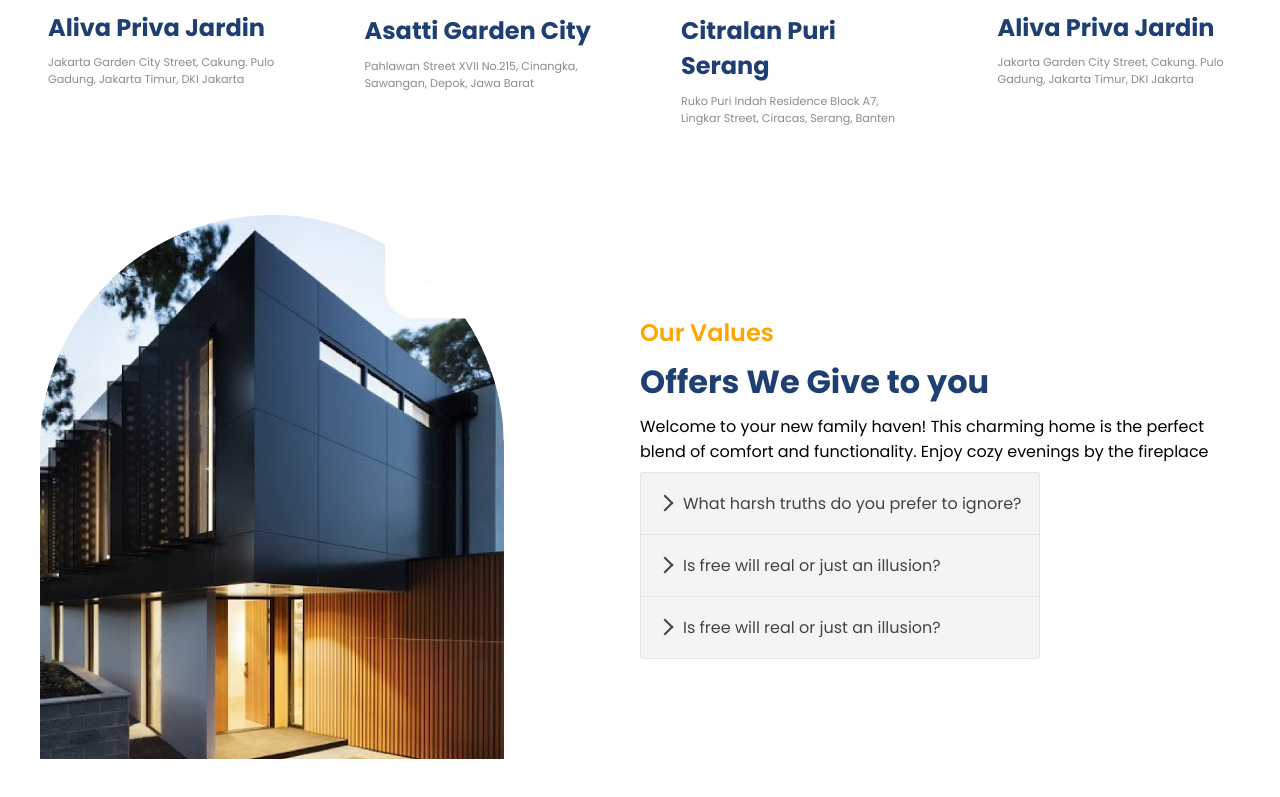
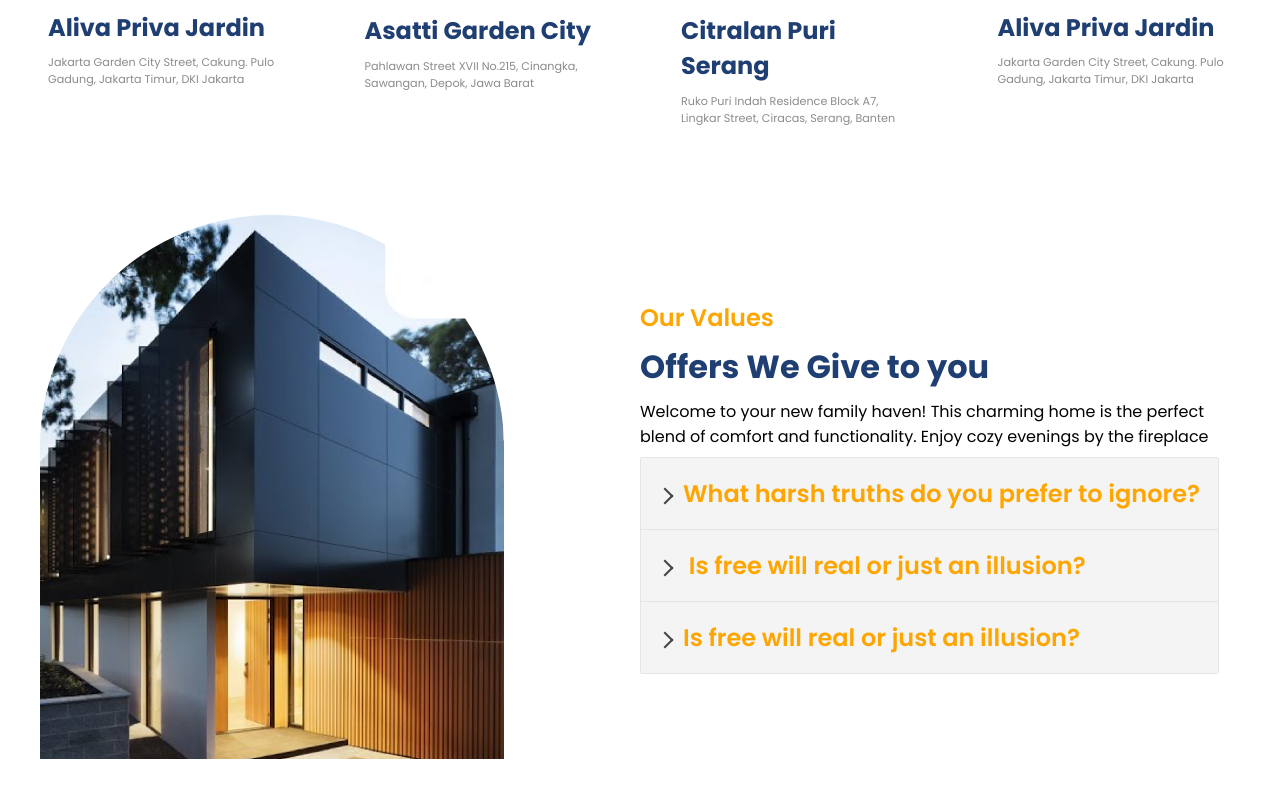
Before and after one commit to Nomiy-Nasiri/Real-State, a React (Vite) app: page / in a window 1280 px wide. Shown: the part 1297-2094 px from the top of the page. Built offline with nearby package versions, Linux system fonts and the light colour scheme.

Commit message:
styled-new-accordion

```diff
--- a/src/components/Value/value.jsx
+++ b/src/components/Value/value.jsx
@@ -31,11 +31,11 @@ const value = () => {
             <AccordionItem>
               <AccordionItemHeading>
                 <AccordionItemButton>
-                  What harsh truths do you prefer to ignore?
+                  <span className="orangeText">What harsh truths do you prefer to ignore?</span>
                 </AccordionItemButton>
               </AccordionItemHeading>
               <AccordionItemPanel>
-                <p>
+                <p className="SecondaryText">
                   Exercitation in fugiat est ut ad ea cupidatat ut in cupidatat
                   occaecat ut occaecat consequat est minim minim esse tempor
                   laborum consequat esse adipisicing eu reprehenderit enim.
@@ -45,11 +45,11 @@ const value = () => {
             <AccordionItem>
               <AccordionItemHeading>
                 <AccordionItemButton>
-                  Is free will real or just an illusion?
+                <span className="orangeText">  Is free will real or just an illusion?</span>
                 </AccordionItemButton>
               </AccordionItemHeading>
               <AccordionItemPanel>
-                <p>
+                <p className="SecondaryText">
                   In ad velit in ex nostrud dolore cupidatat consectetur ea in
                   ut nostrud velit in irure cillum tempor laboris sed
                   adipisicing eu esse duis nulla non.
@@ -59,11 +59,11 @@ const value = () => {
             <AccordionItem>
               <AccordionItemHeading>
                 <AccordionItemButton>
-                  Is free will real or just an illusion?
+                  <span className="orangeText">Is free will real or just an illusion?</span>
                 </AccordionItemButton>
               </AccordionItemHeading>
               <AccordionItemPanel>
-                <p>
+                <p className="SecondaryText">
                   In ad velit in ex nostrud dolore cupidatat consectetur ea in
                   ut nostrud velit in irure cillum tempor laboris sed
                   adipisicing eu esse duis nulla non.
```
